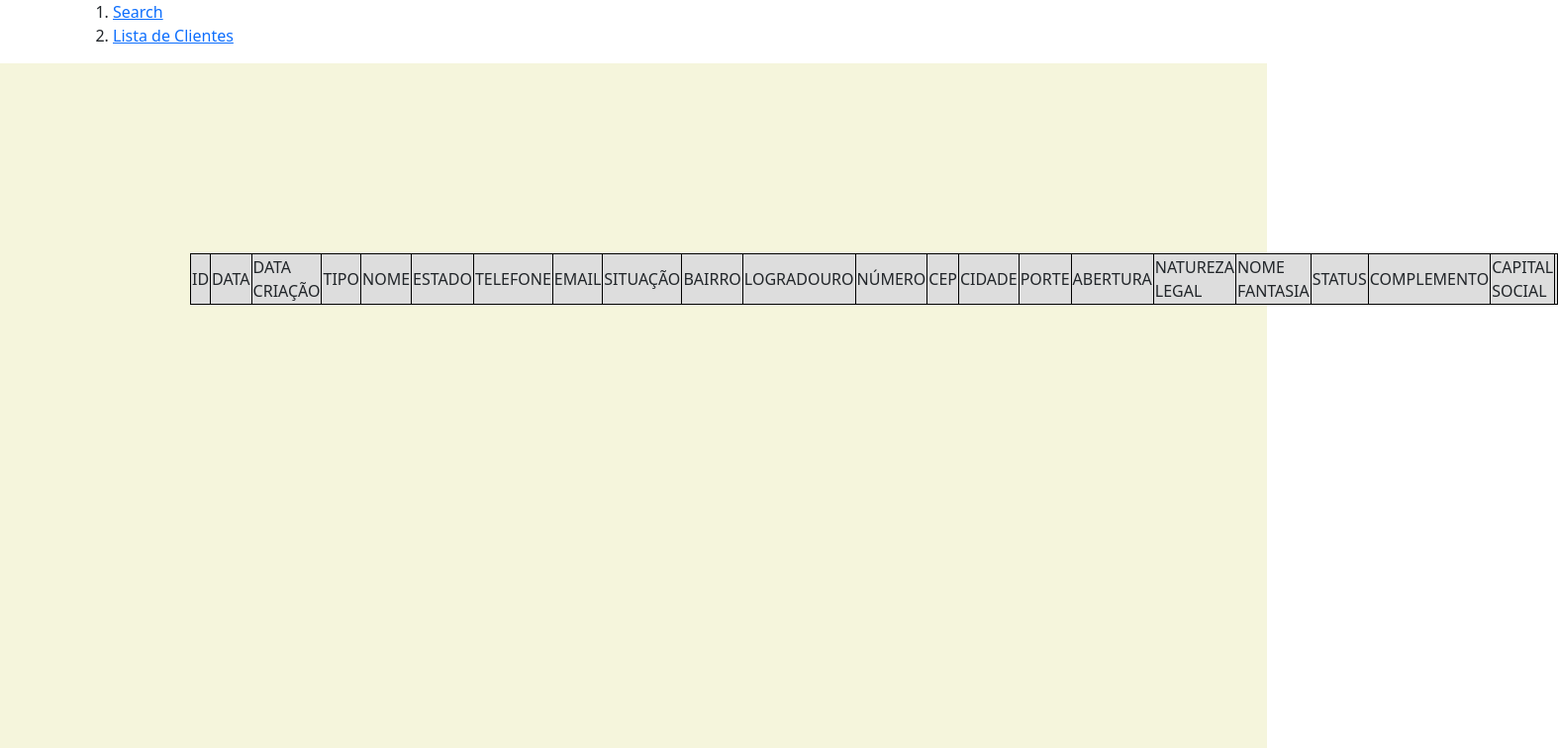
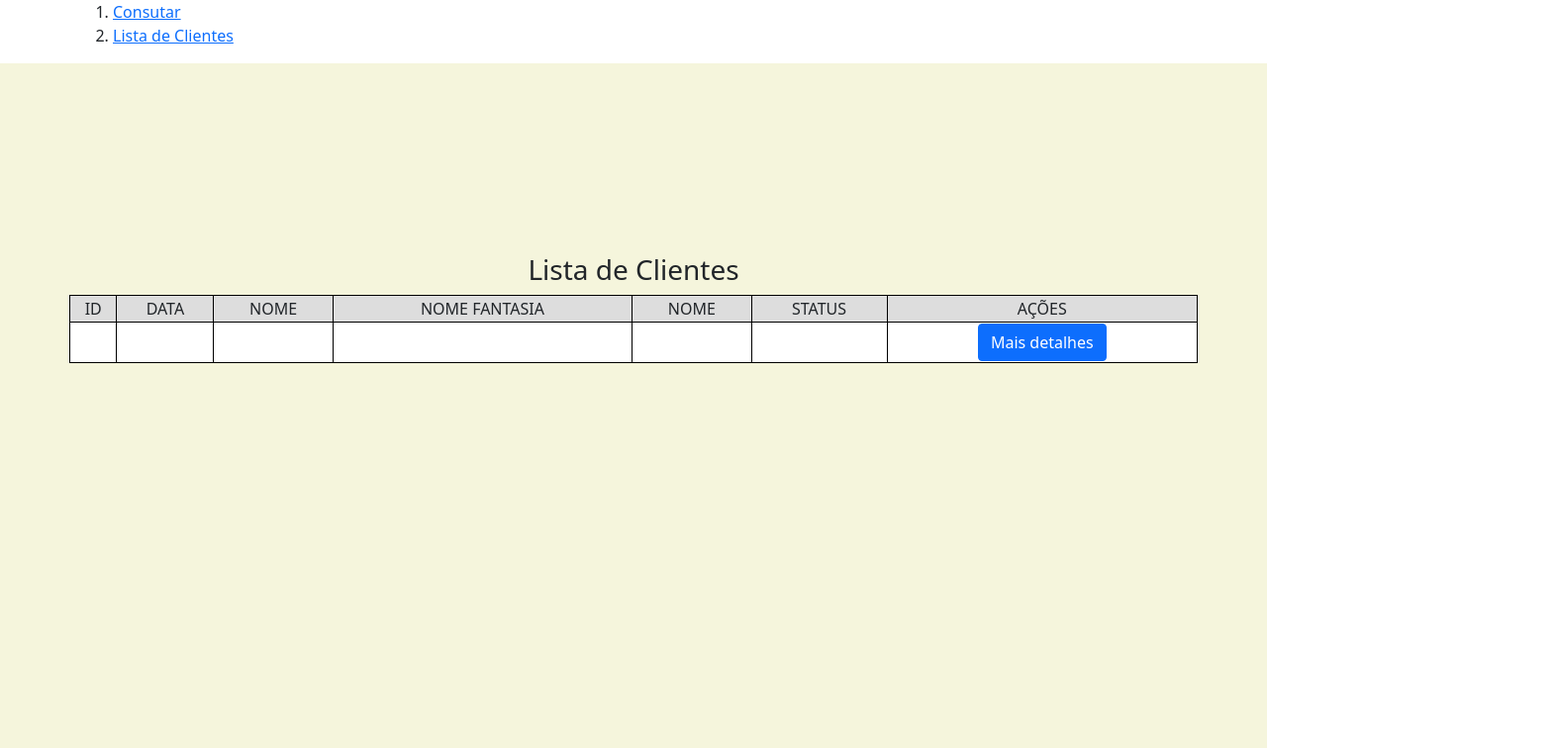
Before and after one commit to jefer2107/gerenciamento-de-dados-de-cnpj-frontend, a React (Create React App) app: page /client-list in a window 1280 px wide. Shown: the top 756 px of the page at 99% size, 1574 px wide, since content can reach past the window. Built offline with nearby package versions, Linux system fonts and the light colour scheme.

Commit message:
clientData page creating

```diff
--- a/src/components/header.js
+++ b/src/components/header.js
@@ -6,7 +6,7 @@ export default function Header(){
         <div className="container-fluid">
             <header className="container">
                 <ol>
-                    <li><Link to="/search">Search</Link></li>
+                    <li><Link to="/search">Consutar</Link></li>
                     <li><Link to="/client-list">Lista de Clientes</Link></li>
                 </ol>
             </header>
--- /dev/null
+++ b/src/lists/clientData.js
@@ -0,0 +1,95 @@
+
+
+export default function ClientData(){
+    return(
+        <div className="list">
+            <h3 className="text-center">Cliente</h3>
+            <h3 className="text-center">Dados Cadastrais</h3>
+            <table>
+                <thead>
+                    <tr>
+                        <td>ID</td>
+                        <td>DATA</td>
+                        <td>DATA CRIAÇÃO</td>
+                        <td>TIPO</td>
+                        <td>NOME</td>
+                        <td>ESTADO</td>
+                        <td>TELEFONE</td>
+                        <td>EMAIL</td>
+                        <td>SITUAÇÃO</td>
+                        <td>BAIRRO</td>
+                        <td>LOGRADOURO</td>
+                        <td>NÚMERO</td>
+                        <td>CEP</td>
+                        <td>CIDADE</td>
+                        <td>PORTE</td>
+                        <td>ABERTURA</td>
+                        <td>NATUREZA LEGAL</td>
+                        <td>NOME FANTASIA</td>
+                        <td>STATUS</td>
+                        <td>COMPLEMENTO</td>
+                        <td>CAPITAL SOCIAL</td>
+                        <td>AÇÕES</td>
+                    </tr>
+                </thead>
+                <tbody>
+                    <tr>
+                        <td> {} </td>
+                        <td> {} </td>
+                        <td> {} </td>
+                        <td> {} </td>
+                        <td> {} </td>
+                        <td> {} </td>
+                        <td> {} </td>
+                        <td> {} </td>
+                        <td> {} </td>
+                        <td> {} </td>
+                        <td> {} </td>
+                        <td> {} </td>
+                        <td> {} </td>
+                        <td> {} </td>
+                        <td> {} </td>
+                        <td> {} </td>
+                        <td> {} </td>
+                        <td> {} </td>
+                        <td> {} </td>
+                        <td> {} </td>
+                        <td> {} </td>
+                    </tr>
+                </tbody>
+            </table>
+            <h3 className="text-center">Atividades Secundárias</h3>
+            <table>
+                <thead>
+                    <tr>
+                        <td>ID</td>
+                        <td>DESCRIÇÃO</td>
+                    </tr>
+                </thead>
+                <tbody>
+                    <tr>
+                        <td> {} </td>
+                        <td> {} </td>
+                    </tr>
+                </tbody>
+            </table>
+            <h3 className="text-center">Quadro Societário</h3>
+            <table>
+                <thead>
+                    <tr>
+                        <td>ID</td>
+                        <td>TIPO</td>
+                        <td>NOME</td>
+                    </tr>
+                </thead>
+                <tbody>
+                    <tr>
+                        <td> {} </td>
+                        <td> {} </td>
+                        <td> {} </td>
+                    </tr>
+                </tbody>
+            </table>
+        </div>
+    )
+}
--- a/src/lists/clientList.js
+++ b/src/lists/clientList.js
@@ -1,35 +1,39 @@
+import { useNavigate } from "react-router-dom"
 
 
 export default function ClientList(){
+    const navigate = useNavigate()
+
+    const moreDetails = (id)=>{
+        navigate(`/client-data/${id}`)
+    }
+
     return(
-        <div className="list">
-            <table>
+        <div className="list container-fluid">
+            <h3 className="text-center">Lista de Clientes</h3>
+            <table className="container text-center">
                 <thead>
                     <tr>
                         <td>ID</td>
                         <td>DATA</td>
-                        <td>DATA CRIAÇÃO</td>
-                        <td>TIPO</td>
                         <td>NOME</td>
-                        <td>ESTADO</td>
-                        <td>TELEFONE</td>
-                        <td>EMAIL</td>
-                        <td>SITUAÇÃO</td>
-                        <td>BAIRRO</td>
-                        <td>LOGRADOURO</td>
-                        <td>NÚMERO</td>
-                        <td>CEP</td>
-                        <td>CIDADE</td>
-                        <td>PORTE</td>
-                        <td>ABERTURA</td>
-                        <td>NATUREZA LEGAL</td>
                         <td>NOME FANTASIA</td>
+                        <td>NOME</td>
                         <td>STATUS</td>
-                        <td>COMPLEMENTO</td>
-                        <td>CAPITAL SOCIAL</td>
-                        <td></td>
+                        <td>AÇÕES</td>
                     </tr>
                 </thead>
+                <tbody>
+                    <tr>
+                        <td> {} </td>
+                        <td> {} </td>
+                        <td> {} </td>
+                        <td> {} </td>
+                        <td> {} </td>
+                        <td> {} </td>
+                        <td> <button onClick={()=>moreDetails("10293721000190")} type="butto" className="btn btn-primary">Mais detalhes</button> </td>
+                    </tr>
+                </tbody>
             </table>
         </div>
     )
--- a/src/registers/clientRegister.js
+++ b/src/registers/clientRegister.js
@@ -1,6 +1,7 @@
 import { useEffect, useState } from "react"
 import axios from 'axios'
 import { useNavigate, useParams } from "react-router-dom"
+import validateFields from "../validateFields"
 
 
 export default function ClientRegister(){
@@ -75,7 +76,12 @@ export default function ClientRegister(){
         await sendActivity
         await sendCorporate
 
-        navigate('/client-list')
+        validateFields(client).then(()=>{
+            navigate('/client-list')
+
+        }).catch((error)=>{
+            console.log(error)
+        })
 
     }
 
--- a/src/routesController.js
+++ b/src/routesController.js
@@ -1,5 +1,6 @@
 import { BrowserRouter, Route, Routes } from "react-router-dom";
 import Header from "./components/header";
+import ClientData from "./lists/clientData";
 import ClientList from "./lists/clientList";
 import ClientRegister from "./registers/clientRegister";
 import Search from "./registers/search";
@@ -13,6 +14,7 @@ export default function RoutesController(){
                 <Route exact path="/client-register/:id" element={<ClientRegister/>} />
                 <Route exact path="/search" element={<Search/>} />
                 <Route exact path="/client-list" element={<ClientList/>} />
+                <Route exact path="/client-data/:id" element={<ClientData/>} />
             </Routes>
         </BrowserRouter>
     )
--- /dev/null
+++ b/src/validateFields.js
@@ -0,0 +1,30 @@
+
+
+
+const validateFields = async (client)=>{
+    return new Promise((res,rej)=>{
+        const characters = ['@','.','com']
+        let email;
+
+        if(client.name === "") return rej('O campo nome precisa ser preenchido')
+
+        if(client.address === "") return rej('O campo endereço precisa ser preenchido')
+
+        if(client.email === "")return rej('Email não informado')
+
+        characters.forEach(e=> {if(!client.email.includes(e)){
+            email = false
+
+        }})
+
+        if(client.email && email===false) return rej('Formato de email não existe')
+
+        if(client.telephone === "") return rej('O campo telefone precisa ser preenchido')
+
+        return res()
+    })
+
+
+}
+
+export default validateFields
```
Also changed, not shown: src/registers/userRegister.js (added).
